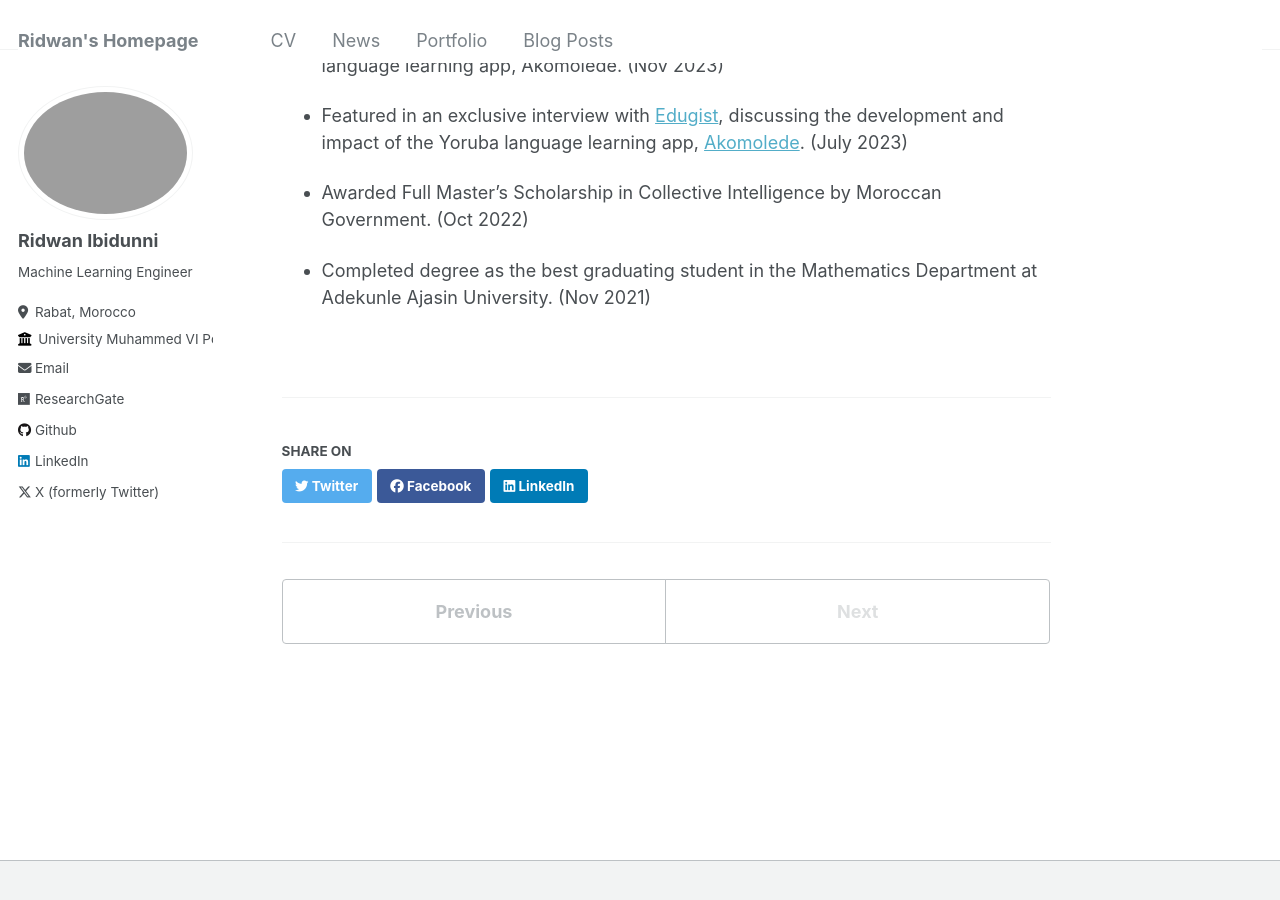
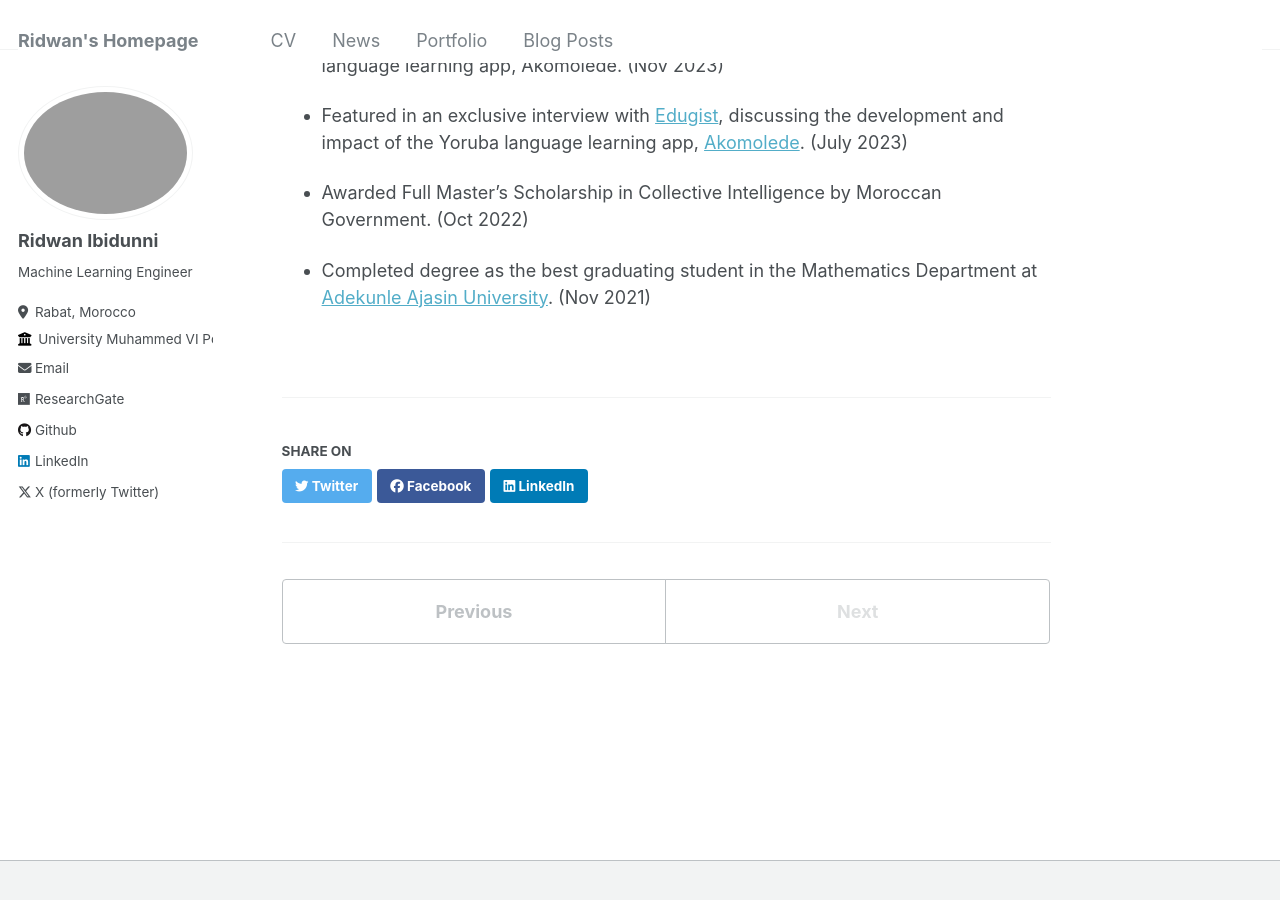
Before and after one commit to aljebraschool/aljebraschool.github.io, a Jekyll site: the page built from _portfolio/portfolio-2.md, in a window 1280 px wide and 900 px high, scrolled down 461 px. Built offline with Jekyll 4.4.1, drawn with Linux system fonts in a browser that asks for light colours; part of the change alters nothing that is shown.

Commit message:
updated the news tab

```diff
--- a/_portfolio/portfolio-2.md
+++ b/_portfolio/portfolio-2.md
@@ -16,4 +16,4 @@ collection: portfolio
 
 - Awarded Full Master's Scholarship in Collective Intelligence by Moroccan Government. (Oct 2022)
 
-- Completed degree as the best graduating student in the Mathematics Department at Adekunle Ajasin University. (Nov 2021)
+- Completed degree as the best graduating student in the Mathematics Department at [Adekunle Ajasin University](https://aaua.edu.ng/). (Nov 2021)
```
